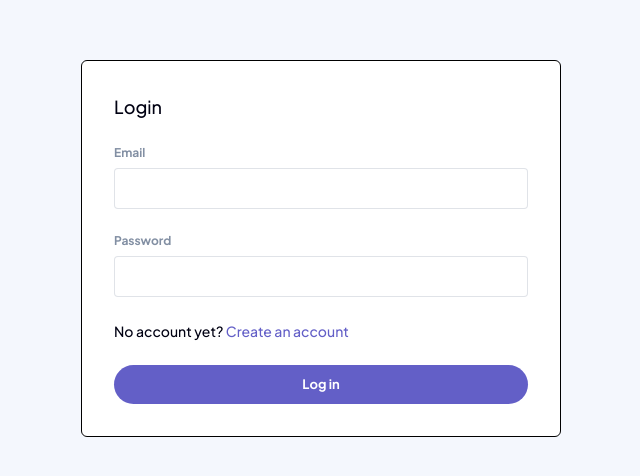
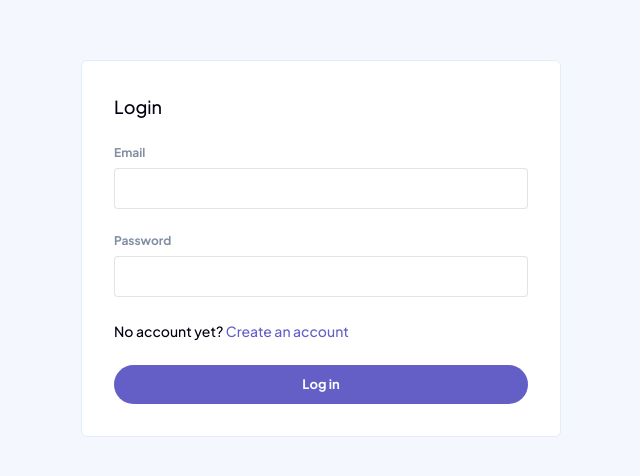
Before and after one commit to arey-dev/task-management, a React (Vite) app: page /login in a window 1280 px wide. Shown: the part 152-628 px from the top of the page, without its empty margins (319-959 px from the left). Built offline with nearby package versions, Linux system fonts and the light colour scheme; no server answers.

Commit message:
add border style for light theme

```diff
--- a/src/routes/Login/Login.jsx
+++ b/src/routes/Login/Login.jsx
@@ -32,7 +32,7 @@ export function Login() {
   return (
     <FormProvider {...methods}>
       <Form
-        className="flex flex-col w-[30rem] gap-6 bg-light-surface p-8 rounded-md border dark:bg-dark-surface dark:border-dark-lines"
+        className="flex flex-col w-[30rem] gap-6 bg-light-surface p-8 rounded-md border border-light-lines dark:bg-dark-surface dark:border-dark-lines"
         onSubmit={methods.handleSubmit(onSubmit)}
       >
         <h2 className="text-lg text-light-on-surface dark:text-dark-on-surface">
--- a/src/routes/Signup/Signup.jsx
+++ b/src/routes/Signup/Signup.jsx
@@ -32,7 +32,7 @@ export function Signup() {
   return (
     <FormProvider {...methods}>
       <Form
-        className="flex flex-col w-[30rem] gap-6 bg-light-surface p-8 rounded-md border dark:bg-dark-surface dark:border-dark-lines"
+        className="flex flex-col w-[30rem] gap-6 bg-light-surface p-8 rounded-md border border-light-lines dark:bg-dark-surface dark:border-dark-lines"
         onSubmit={methods.handleSubmit(onSubmit)}
       >
         <h2 className="text-lg text-light-on-surface dark:text-dark-on-surface">
```
